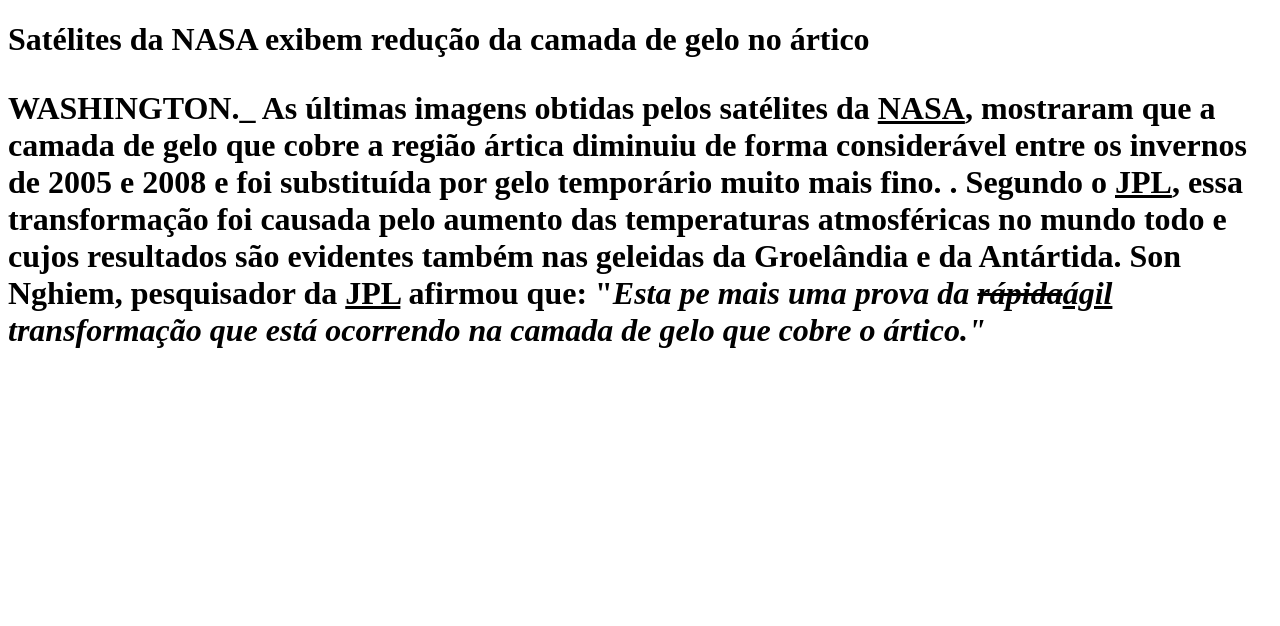
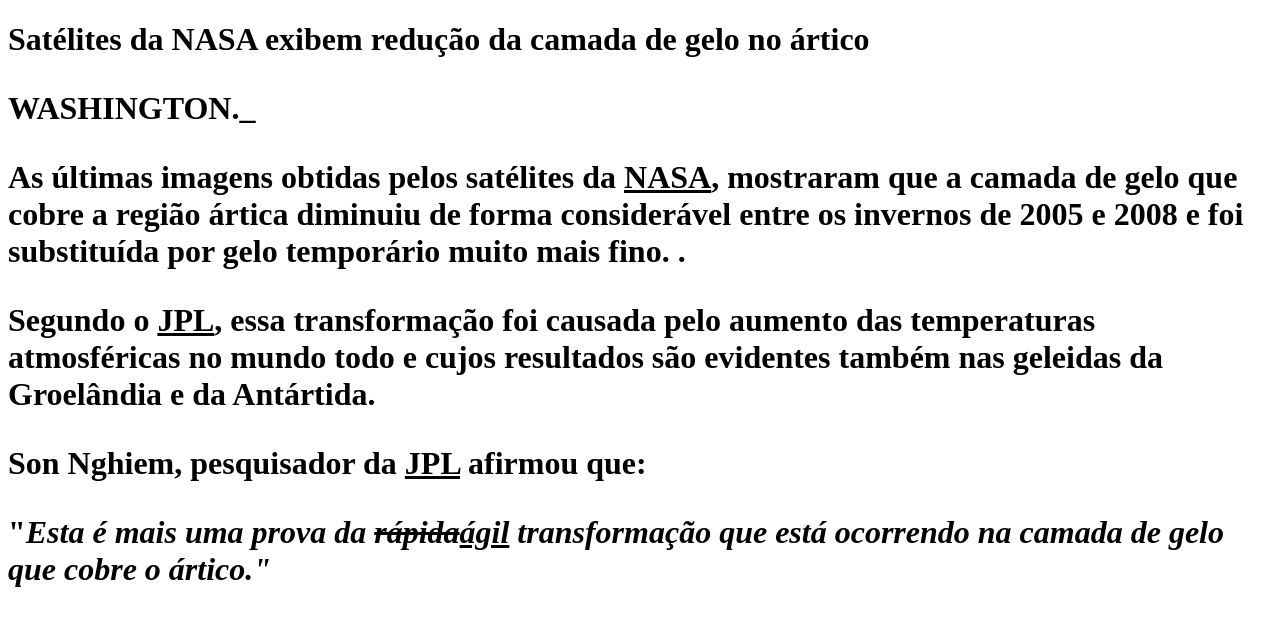
Before and after one commit to PkRchs/PkRchs.github.io, a plain HTML site: page index.html in a window 1280 px wide. Drawn offline with Linux system fonts and the light colour scheme.

Commit message:
Update index.html

```diff
--- a/index.html
+++ b/index.html
@@ -6,14 +6,14 @@
   </head>
   <body>
    <h1>Satélites da NASA exibem redução da camada de gelo no ártico<h1>
-     <p> <b>WASHINGTON._</b> As últimas imagens obtidas pelos satélites da <ins>NASA</ins>, mostraram que a camada de gelo que cobre a região ártica diminuiu de forma considerável
-       entre os invernos de 2005 e 2008 e foi substituída por gelo temporário muito mais fino. .
+     <p> <b>WASHINGTON._</b> <p>As últimas imagens obtidas pelos satélites da <ins>NASA</ins>, mostraram que a camada de gelo que cobre a região ártica diminuiu de forma considerável
+     entre os invernos de 2005 e 2008 e foi substituída por gelo temporário muito mais fino. .</p>
 
-       Segundo o <ins>JPL</ins>, essa transformação foi causada pelo aumento das temperaturas atmosféricas no mundo todo e cujos resultados são evidentes também nas geleidas da
-       Groelândia e da Antártida.
+       <p>Segundo o <ins>JPL</ins>, essa transformação foi causada pelo aumento das temperaturas atmosféricas no mundo todo e cujos resultados são evidentes também nas geleidas da
+         Groelândia e da Antártida.</p>
 
-       <b>Son Nghiem</b>, pesquisador da <ins>JPL</ins> afirmou que:
+     <p><b>Son Nghiem</b>, pesquisador da <ins>JPL</ins> afirmou que:</p>
 
-       "<i>Esta pe mais uma prova da <del>rápida</del><ins>ágil</ins> transformação que está ocorrendo na camada de gelo que cobre o ártico."
+       <p>"<i>Esta é mais uma prova da <del>rápida</del><ins>ágil</ins> transformação que está ocorrendo na camada de gelo que cobre o ártico."</p>
   </body>
 </html>
```
